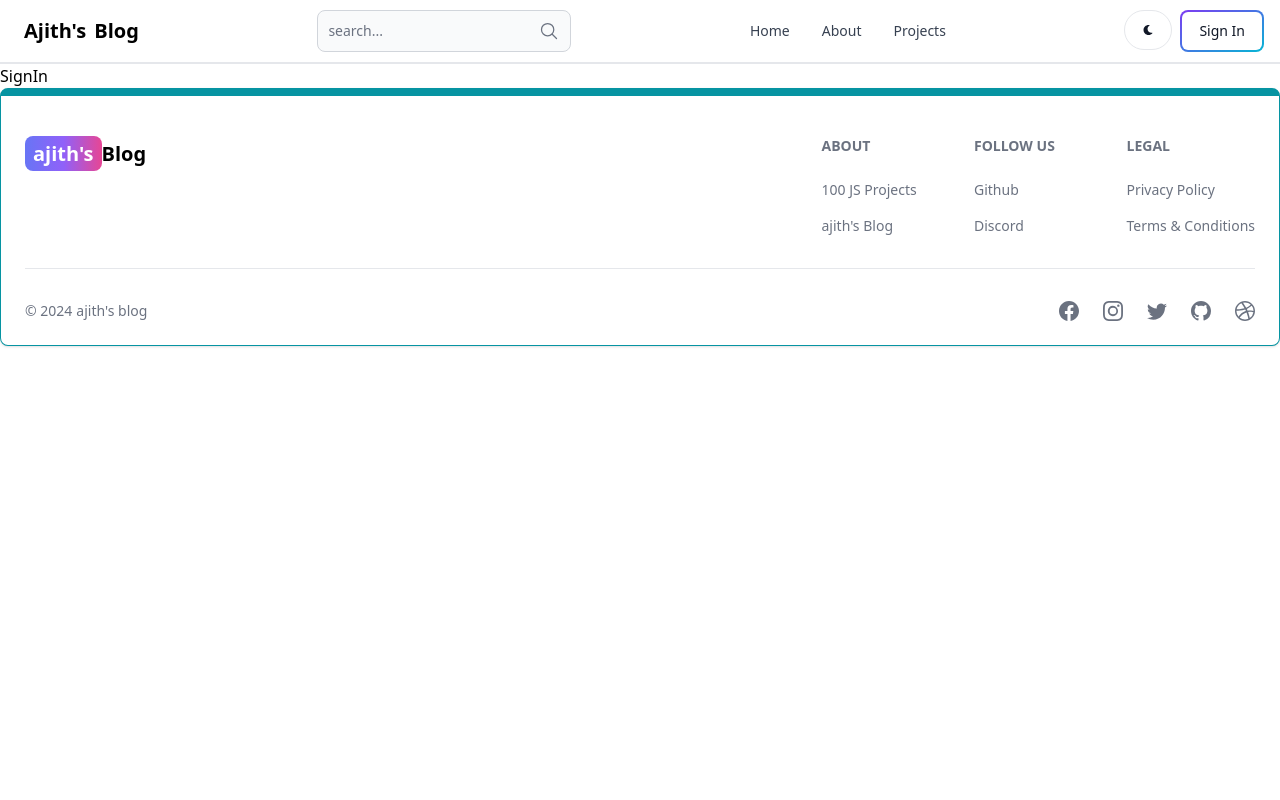
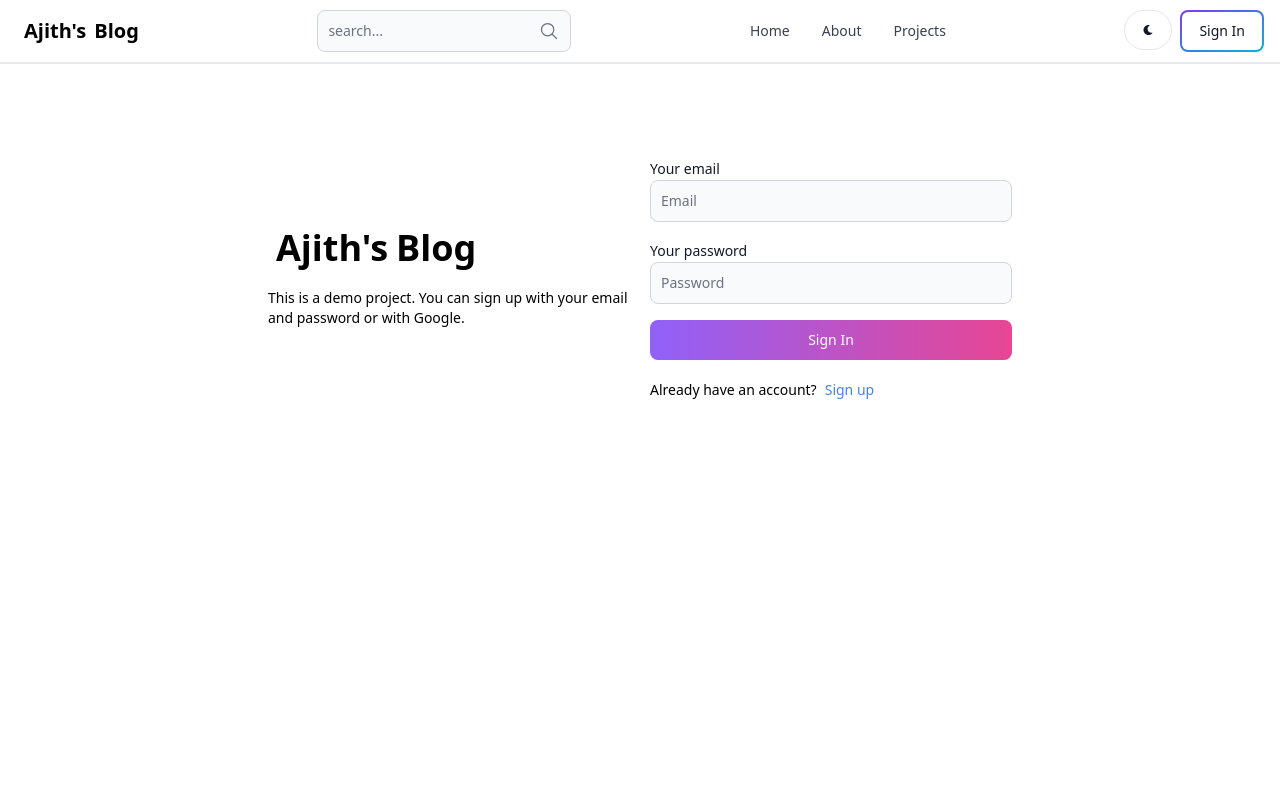
Before and after one commit to Ajith-M-001/MERN-Blog-App, a React (Vite) app in the folder client/: page /sign-in in a window 1280 px wide. Shown: the top 800 px of the page. Built offline with nearby package versions, Linux system fonts and the light colour scheme.

Commit message:
sign in up functionality

```diff
--- a/client/src/pages/SignIn.jsx
+++ b/client/src/pages/SignIn.jsx
@@ -1,5 +1,120 @@
+import { Alert, Button, Label, Spinner, TextInput } from "flowbite-react";
+import { useState } from "react";
+import { Link, useNavigate } from "react-router-dom";
+
 const SignIn = () => {
-  return <div>SignIn</div>;
+  const [formData, setFormData] = useState({
+    email: "",
+    password: "",
+  });
+  const [isLoading, setIsLoading] = useState(false);
+  const [errorMessage, setErrorMessage] = useState("");
+  const navigation = useNavigate();
+
+  const handleChange = (e) => {
+    setFormData({ ...formData, [e.target.id]: e.target.value.trim() });
+  };
+
+  const handleSubmit = async (e) => {
+    e.preventDefault();
+    setErrorMessage("");
+
+    try {
+      setIsLoading(true);
+      const res = await fetch("/api/v1/auth/signin", {
+        method: "POST",
+        headers: { "content-type": "application/json" },
+        body: JSON.stringify(formData),
+      });
+      const data = await res.json();
+
+      if (data.success === false || !data.success) {
+        setIsLoading(false); // Reset loading state
+        return setErrorMessage(data.message);
+      }
+      if (data.success) {
+        navigation("/");
+        setIsLoading(false); // Reset loading state
+        return;
+      }
+
+      console.log("data", data.message);
+      setIsLoading(false);
+      setErrorMessage("");
+    } catch (error) {
+      console.error("Error:", error);
+      setIsLoading(false);
+      setErrorMessage("An unexpected error occurred");
+    }
+  };
+
+  return (
+    <div className="min-h-screen mt-20">
+      <div className="flex md:flex-row flex-col p-3 max-w-3xl mx-auto md:items-center gap-5">
+        {/* Left side */}
+        <div className="flex-1">
+          <Link to={"/"} className="text-4xl font-bold dark:text-white">
+            <span className="px-2">Ajith&apos;s</span>
+            Blog
+          </Link>
+          <p className="text-sm mt-5">
+            This is a demo project. You can sign up with your email and password
+            or with Google.
+          </p>
+        </div>
+
+        {/* Right side */}
+        <div className="flex-1">
+          <form onSubmit={handleSubmit} className="flex flex-col gap-4">
+            <div>
+              <Label value="Your email" />
+              <TextInput
+                type="email"
+                placeholder="Email"
+                id="email"
+                onChange={handleChange}
+              />
+            </div>
+            <div>
+              <Label value="Your password" />
+              <TextInput
+                type="password"
+                placeholder="Password"
+                id="password"
+                onChange={handleChange}
+              />
+            </div>
+            <Button
+              gradientDuoTone={"purpleToPink"}
+              type="submit"
+              disabled={isLoading} // Corrected
+            >
+              {isLoading ? (
+                <>
+                  <Spinner size={"sm"} /> <span>Loading...</span>
+                </>
+              ) : (
+                "Sign In"
+              )}
+            </Button>
+          </form>
+          <div>
+            <span className="flex gap-2 text-sm mt-5">
+              Already have an account?{" "}
+              <Link to={"/sign-up"} className="text-blue-500">
+                Sign up
+              </Link>
+            </span>
+          </div>
+          {errorMessage && (
+            <Alert className="mt-5" color={"failure"}>
+              {errorMessage}
+            </Alert>
+          )}
+        </div>
+      </div>
+    </div>
+  );
 };
 
 export default SignIn;
--- a/client/src/pages/SignUp.jsx
+++ b/client/src/pages/SignUp.jsx
@@ -111,7 +111,7 @@ const SignUp = () => {
           <div>
             <span className="flex gap-2 text-sm mt-5">
               Have an account?{" "}
-              <Link to={"sign-in"} className="text-blue-500">
+              <Link to={"/sign-in"} className="text-blue-500">
                 Sign In
               </Link>
             </span>
```
Also changed, not shown: 1 other file (tests, documents, lock files or other folders).
